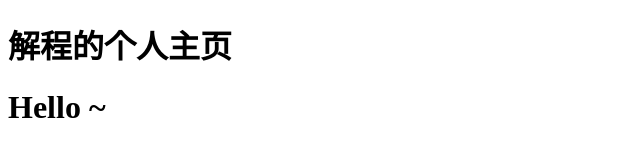
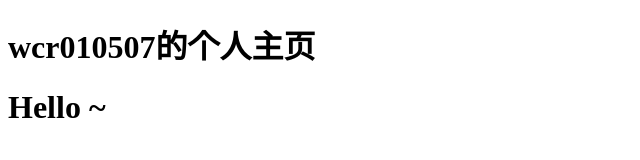
Before and after one commit to wang010507/wcr010507.github.io, a plain HTML site: page index.html in a window 1280 px wide. Shown: the whole page, without its empty margins (0-640 px from the left). Drawn offline with Linux system fonts and the light colour scheme.

Commit message:
Update index.html

```diff
--- a/index.html
+++ b/index.html
@@ -2,10 +2,10 @@
 <html lang="en">
 <head>
   <meta charset="UTF-8">
-  <title>yaorongke</title>
+  <title>wcr010507</title>
 </head>
 <body>
-  <h1>解程的个人主页</h1>
+  <h1>wcr010507的个人主页</h1>
   <h1>Hello ~</h1>
 </body>
 </html>
```
